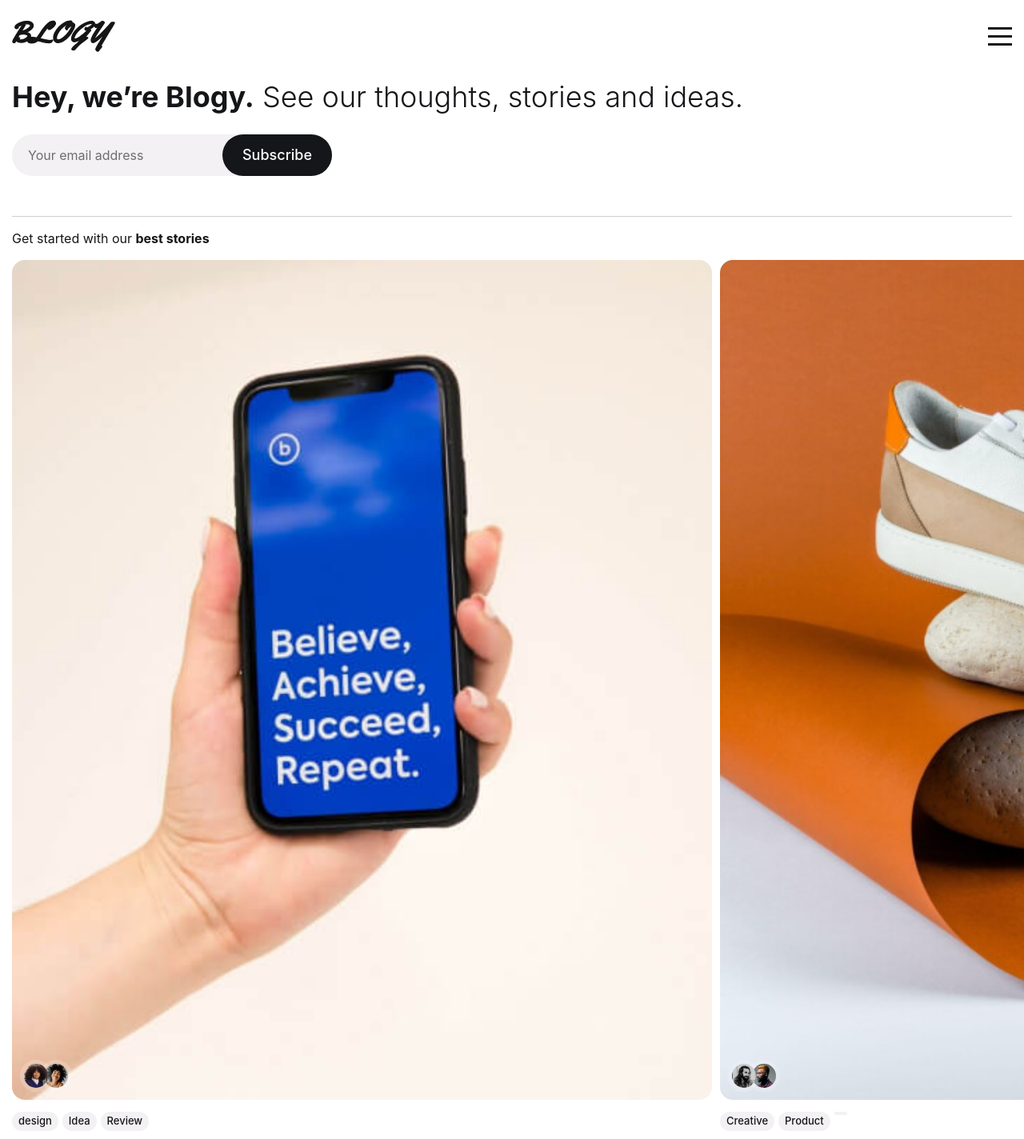
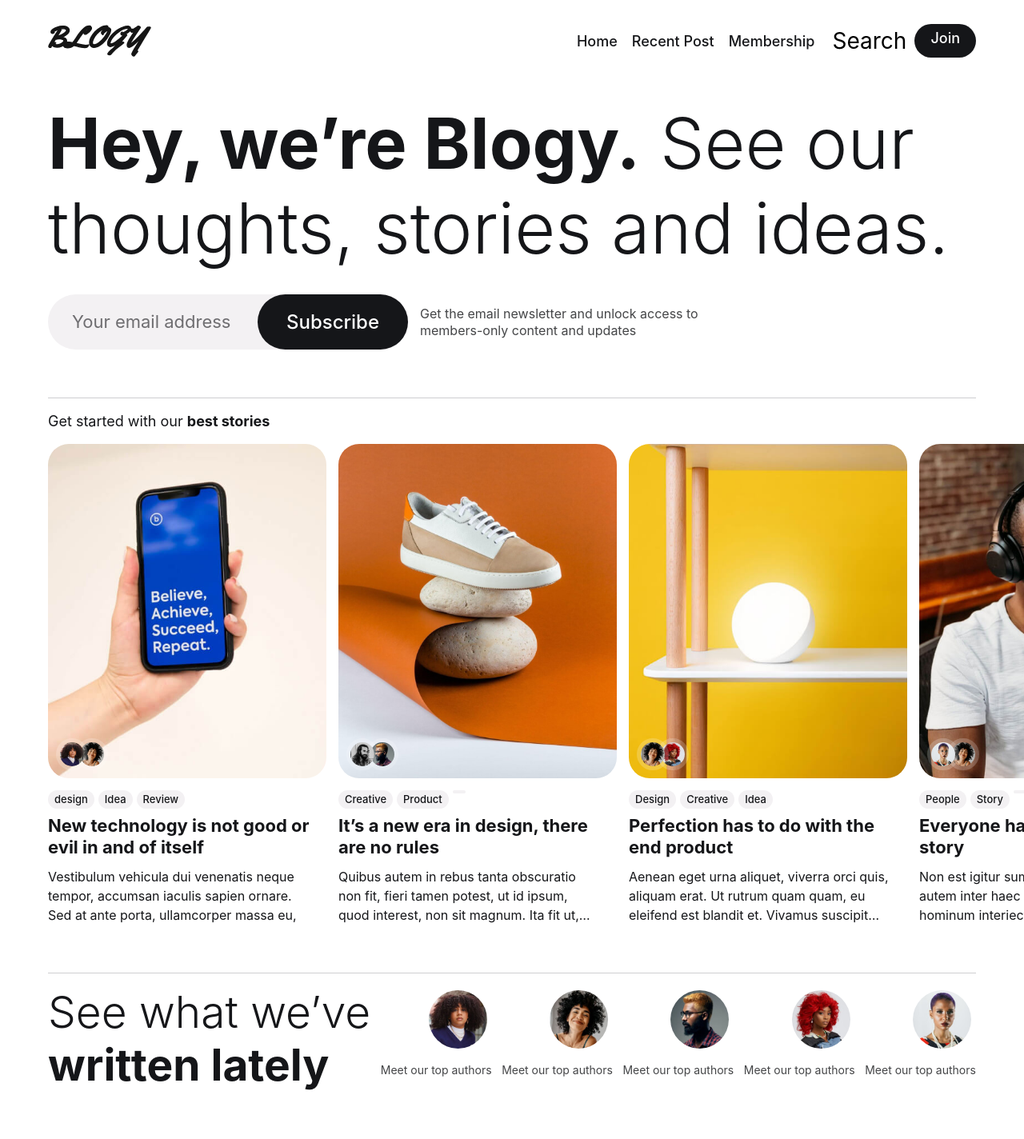
Before and after one commit to Kenneth732/Blog, a React (Create React App) app: page / in a window 1280 px wide. Shown: the top 1424 px of the page at 80% size. Built offline with nearby package versions, Linux system fonts and the light colour scheme.

Commit message:
home.css footer

```diff
--- a/src/Components/Home/Home.css
+++ b/src/Components/Home/Home.css
@@ -103,3 +103,392 @@
   font-size: 18px;
   flex-shrink: 0;
 }
+
+.footer-link {
+  font-size: var(--fs-7);
+  font-weight: var(--fw-500);
+  margin-block-start: 8px;
+}
+
+.copyright {
+  font-size: var(--fs-8);
+  margin-block-start: 25px;
+}
+
+.copyright-link { display: inline-block; }
+
+
+
+
+
+/*-----------------------------------*\
+  #MEDIA QUERIES
+\*-----------------------------------*/
+
+/**
+ * responsive for large than 575px screen
+ */
+
+@media (min-width: 575px) {
+
+  /**
+   * CUSTOM PROPERTY
+   */
+
+  :root {
+
+    /**
+     * typography
+     */
+
+    --fs-1: 6rem;
+    --fs-2: 4.8rem;
+
+  }
+
+
+
+  /**
+   * REUSED STYLE
+   */
+
+  .section { margin-inline: 30px; }
+
+  .newsletter-form,
+  .btn { --fs-6: 2.2rem; }
+
+  .newsletter-form .email-field {
+    font-size: var(--fs-6);
+    padding-inline-end: 170px;
+  }
+
+  .btn { padding: 14px 30px; }
+
+  .section-subtitle { font-size: var(--fs-6); }
+
+  .has-scrollbar {
+    margin-inline: -30px;
+    padding-inline: 30px;
+  }
+
+  .has-scrollbar::-webkit-scrollbar-button { width: 15px; }
+
+  .scrollbar-item { min-width: 40%; }
+
+  .grid-list {
+    grid-template-columns: 1fr 1fr;
+    column-gap: 10px;
+  }
+
+
+
+  /**
+   * HEADER
+   */
+
+  .header { padding-block: 30px; }
+
+
+
+  /**
+   * SEARCH BAR
+   */
+
+  .search-bar .input-field { --fs-1: 3.6rem; }
+
+
+
+  /**
+   * RECOMMENDED POST, FOOTER
+   */
+
+  .recommended .grid-list,
+  .footer-top { grid-template-columns: repeat(3, 1fr); }
+
+  .footer-brand { grid-column: 1 / 4; }
+
+  .footer-text {
+    max-width: 400px;
+    margin-block-end: 20px;
+  }
+
+}
+
+
+
+
+
+/**
+ * responsive for large than 768px screen
+ */
+
+@media (min-width: 768px) {
+
+  /**
+   * CUSTOM PROPERTY
+   */
+
+  :root {
+
+    /**
+     * typography
+     */
+
+    --fs-1: 7.2rem;
+    --fs-2: 5.5rem;
+
+    /**
+     * radius
+     */
+
+    --radius-16: 26px;
+
+  }
+
+
+
+  /**
+   * REUSED STYLE
+   */
+
+  .section { margin-inline: 50px; }
+
+  .has-scrollbar {
+    margin-inline: -50px;
+    padding-inline: 50px;
+    gap: 15px;
+  }
+
+  .has-scrollbar::-webkit-scrollbar-button { width: 25px; }
+
+  .scrollbar-item { min-width: 30%; }
+
+  .grid-list { gap: 40px 15px; }
+
+
+
+  /**
+   * SEARCH BAR
+   */
+
+  .search-bar { padding: 25px; }
+
+  .search-bar .input-field { --fs-1: 4.6rem; }
+
+
+
+  /**
+   * RECENT POST
+   */
+
+  .top-author {
+    display: block;
+    text-align: right;
+  }
+
+  .recent .title-wrapper {
+    display: flex;
+    justify-content: space-between;
+    margin-block-end: 10px;
+  }
+
+  .top-author .avatar-item:not(:first-child) { margin-inline-end: -25px; }
+
+  .top-author .span {
+    color: var(--eerie-black_80);
+    font-size: var(--fs-8);
+    margin-block-start: 10px;
+  }
+
+  .avatar.large {
+    border: 6px solid var(--white);
+    width: 70px;
+  }
+
+  .avatar.large:is(:hover, :focus) { transform: translateY(-3px); }
+
+
+
+  /**
+   * RECOMMENDED POST
+   */
+
+  .recommended .grid-list {
+    grid-template-columns: repeat(4, 1fr);
+    column-gap: 15px;
+  }
+
+
+
+  /**
+   * FOOTER
+   */
+
+  .footer-top { grid-template-columns: repeat(4, 1fr); }
+
+  .footer-brand { grid-column: 1 / 5; }
+
+  .footer-link { --fs-7: 1.7rem; }
+
+}
+
+
+
+
+
+/**
+ * responsive for large than 992px screen
+ */
+
+@media (min-width: 992px) {
+
+  /**
+   * CUSTOM PROPERTY
+   */
+
+  :root {
+
+    /**
+     * typography
+     */
+
+    --fs-1: 8.8rem;
+
+    /**
+     * spacing
+     */
+
+    --section-padding: 60px;
+
+  }
+
+
+
+  /**
+   * REUSED STYLE
+   */
+
+  .section { margin-inline: 60px; }
+
+  .has-scrollbar {
+    margin-inline: -60px;
+    padding-inline: 60px;
+  }
+
+  .has-scrollbar::-webkit-scrollbar-button { width: 30px; }
+
+  .btn {
+    --fs-6: 2.4rem;
+    padding: 18px 36px;
+  }
+
+  .newsletter-form { max-width: 450px; }
+
+  .newsletter-form .email-field {
+    padding-block: 18px;
+    padding-inline-start: 30px;
+  }
+
+  .blog-card .card-title { padding-inline-end: 15px; }
+
+  .blog-card .card-text { font-size: unset; }
+
+  .grid-list { grid-template-columns: repeat(3, 1fr); }
+
+
+
+  /**
+   * HEADER
+   */
+
+  .nav-toggle-btn { display: none; }
+
+  .search-btn .span,
+  .header .btn { display: block; }
+
+  .header .wrapper { gap: 10px; }
+
+  .search-btn,
+  .header .btn {
+    --fs-6: 1.8rem;
+    padding: 6px 20px;
+  }
+
+  .search-btn {
+    display: flex;
+    align-items: center;
+    gap: 5px;
+    background-color: var(--cultured);
+    font-size: var(--fs-6);
+    font-weight: var(--fw-500);
+    border-radius: var(--radius-pill);
+    transition: var(--transition-1);
+  }
+
+  .search-btn:is(:hover, :focus) { background-color: var(--gainsboro); }
+
+  .navbar,
+  .navbar.active {
+    all: unset;
+    margin-inline: auto 12px;
+  }
+
+  .navbar-list {
+    display: flex;
+    gap: 8px;
+  }
+
+
+
+  /**
+   * HERO
+   */
+
+  .hero { padding-block-start: 25px; }
+
+  .hero-title { margin-block-end: 30px; }
+
+  .hero .newsletter-text {
+    display: block;
+    max-width: 400px;
+    color: var(--eerie-black_80);
+    line-height: 1.3;
+  }
+
+  .hero .wrapper {
+    display: flex;
+    align-items: center;
+    gap: 15px;
+  }
+
+
+
+  /**
+   * RECENT POST
+   */
+
+  .top-author .avatar { width: 85px; }
+
+
+
+  /**
+   * RECOMMENDED POST
+   */
+
+  .recommended .grid-list { grid-template-columns: repeat(6, 1fr); }
+
+
+
+  /**
+   * NEWSLETTER
+   */
+
+  .newsletter {
+    display: flex;
+    align-items: center;
+    justify-content: space-between;
+  }
+
+  .newsletter .section-title { margin-block-end: 0; }
+
+}
```
